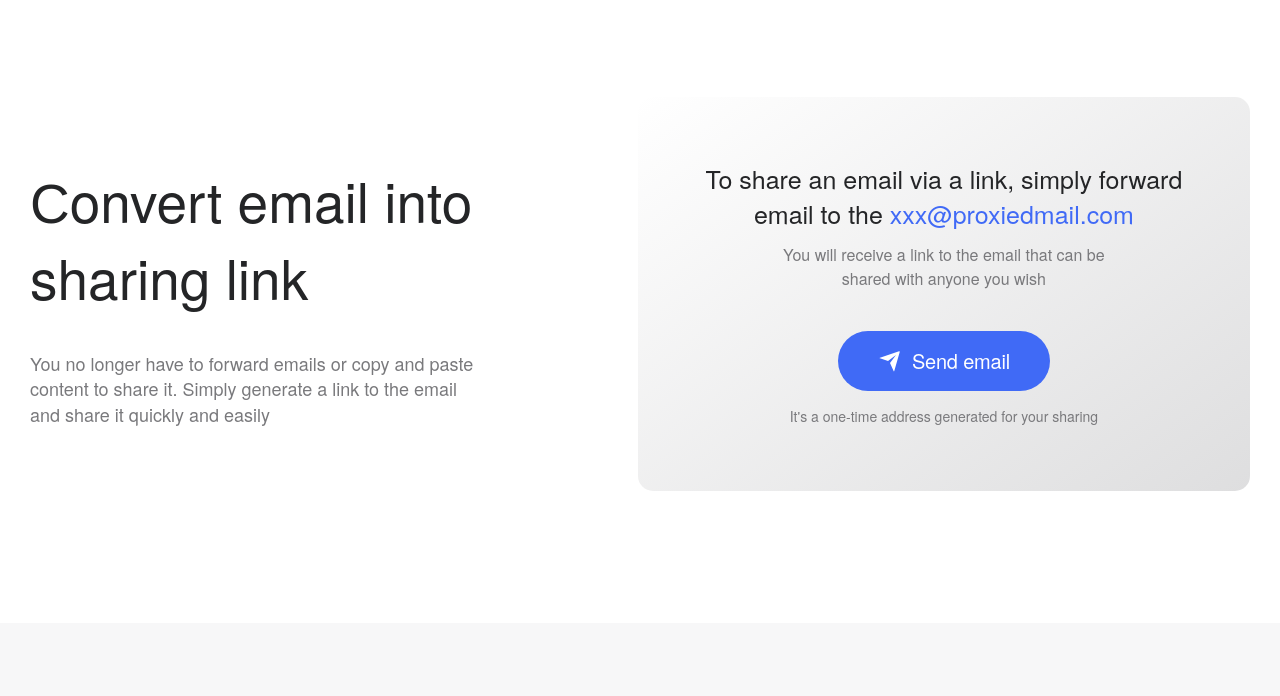
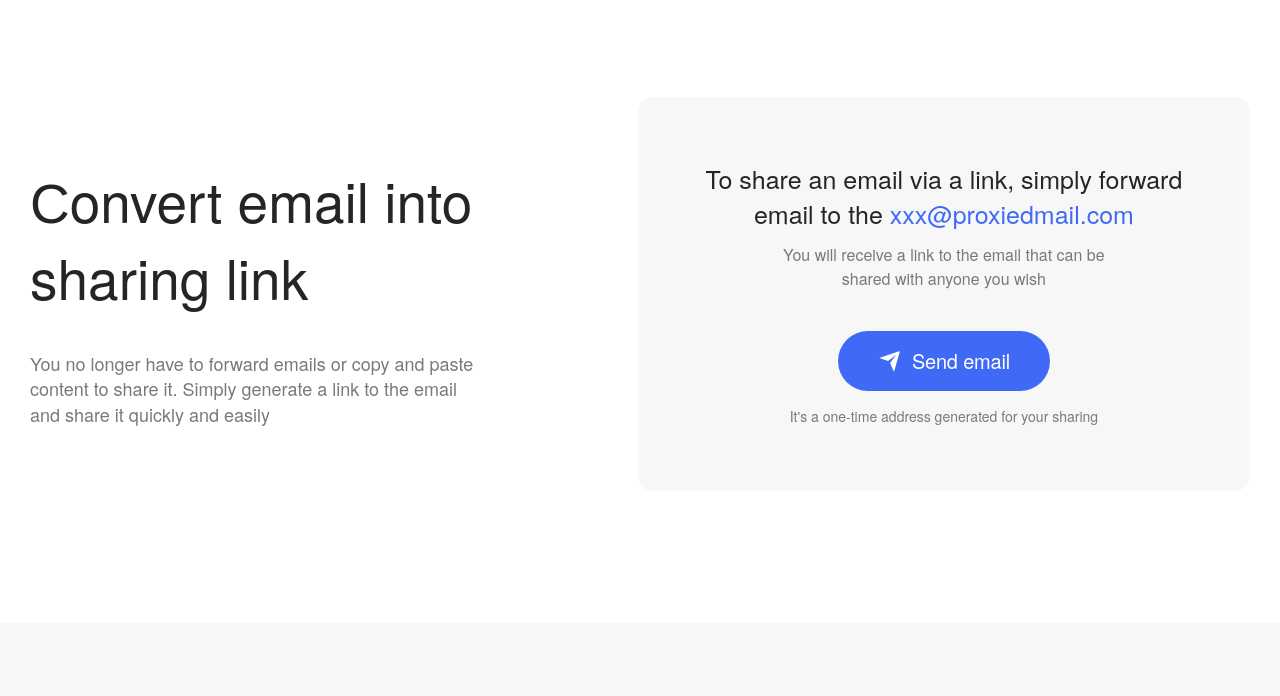
Before and after one commit to vitalik1970/EmailShareViaLink, a plain HTML site: page index.html in a window 1280 px wide. Shown: the part 68-764 px from the top of the page. Drawn offline with nearby package versions, Linux system fonts and the light colour scheme; a script that the page names is missing; files whose address does not match are found by name.

Commit message:
Бордер убрал, фон поменял

```diff
--- a/css/v2/newmain2.css
+++ b/css/v2/newmain2.css
@@ -3069,12 +3069,12 @@ width: 18px;
 
 }
 .border-forward  {
-
+    background-color: #F7F7F8;
     padding: 64px;
     border-radius:  15px;
     text-align: center;
-    background: linear-gradient(145deg, #ffffff, #dededf);
-    /* box-shadow:  6px 6px 12px #a3a3a4,
+    /* background: linear-gradient(145deg, #ffffff, #dededf);
+    box-shadow:  6px 6px 12px #a3a3a4,
                  -6px -6px 12px #ffffff; */
 }
 .email-to-forward  {
--- a/index.html
+++ b/index.html
@@ -313,7 +313,7 @@
                 </div>
                 <div class="mailing-shadow">
                     <div class="mailing-shadow__block-gif">
-                        <img src="" alt="gif">
+
                     </div>
                 </div>
             </div>
```
